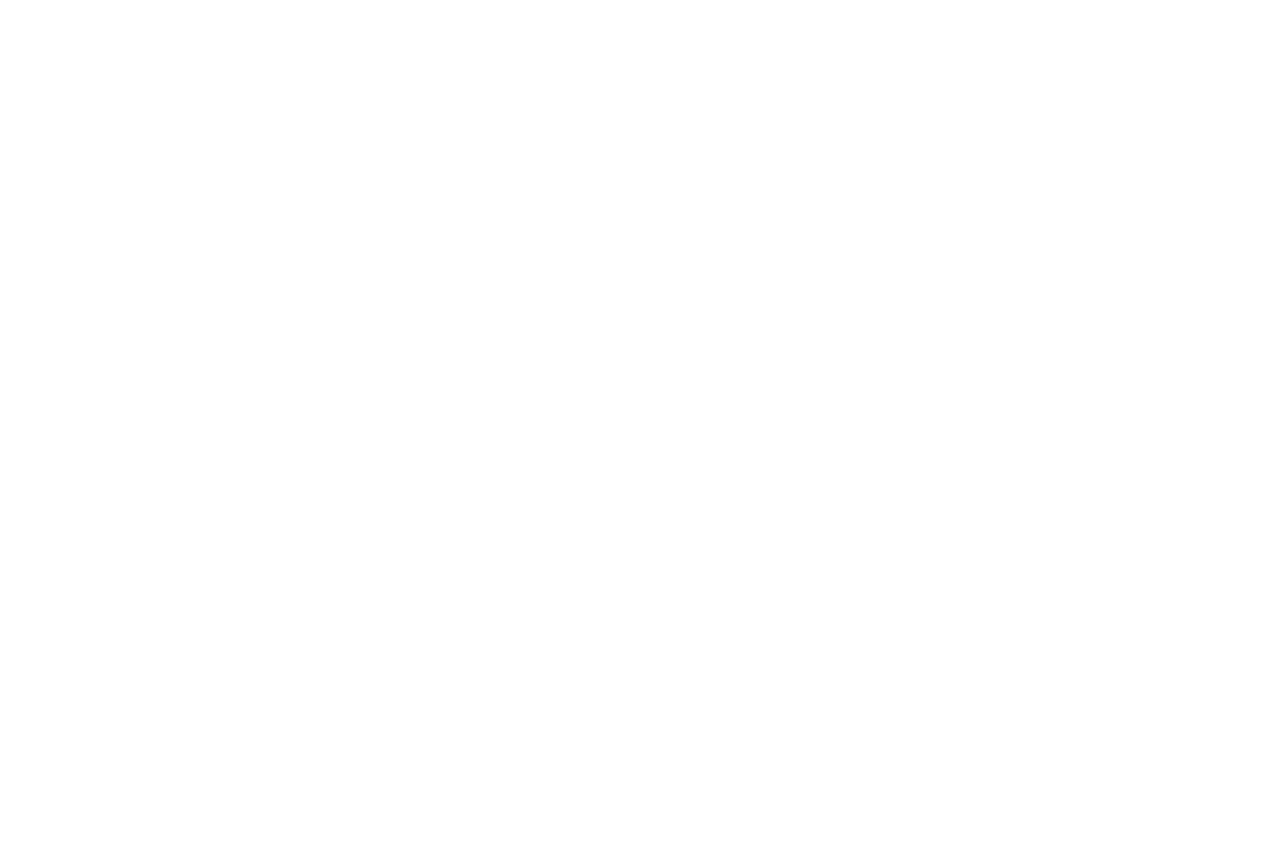
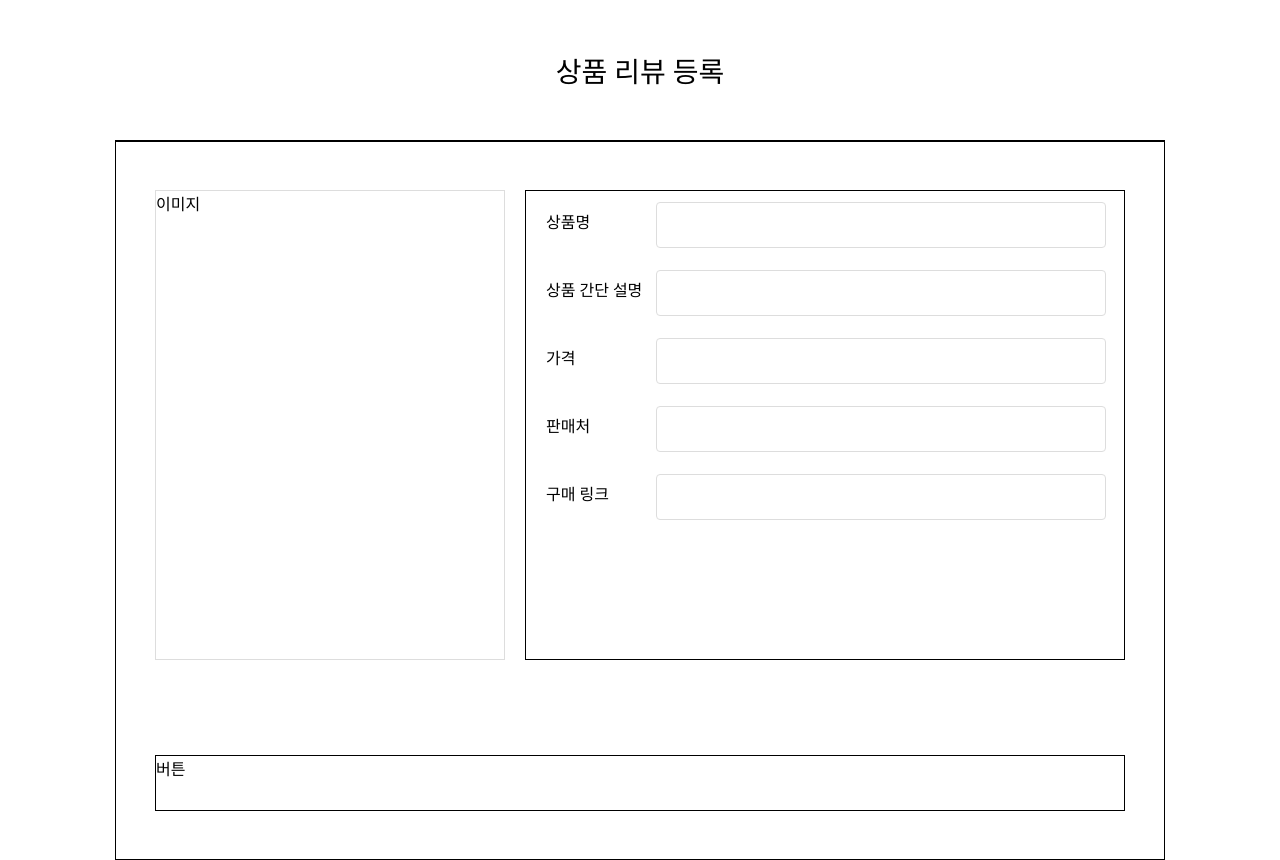
Before and after one commit to Review-Kurly/Review-Kurly-FE, a React (Create React App) app: page /addreview in a window 1280 px wide. Before the commit this address had no page. Before the commit the page ends 800 px from the top, so only its background shows below. Built offline with nearby package versions, Linux system fonts and the light colour scheme; a web font is replaced by a local one.

Commit message:
feat: input 디폴트 생성, addreview 뷰작업 진행 중2

```diff
--- /dev/null
+++ b/src/common/Input.jsx
@@ -0,0 +1,34 @@
+import React from 'react';
+import styled from 'styled-components';
+
+export default function Input(props) {
+  return <InputWrapper {...props} />;
+}
+
+Input.defaultProps = {
+  width: '100%',
+  height: '46px',
+  padding: '0px 11px 1px 15px',
+  borderR: '4px',
+  border: '1px solid rgb(221, 221, 221)',
+  fontWeight: '400',
+  fontSize: '16px',
+  lineHeight: '1.5',
+  color: 'rgb(51, 51, 51)',
+  outline: 'none',
+  boxSizing: 'border-box',
+};
+
+const InputWrapper = styled.input`
+  width: ${(props) => props.width};
+  height: ${(props) => props.height};
+  padding: ${(props) => props.padding};
+  border-radius: ${(props) => props.borderR};
+  border: ${(props) => props.border};
+  font-weight: ${(props) => props.fontWeight};
+  font-size: ${(props) => props.fontSize};
+  line-height: ${(props) => props.lineHeight};
+  color: ${(props) => props.color};
+  outline: ${(props) => props.outline};
+  box-sizing: ${(props) => props.boxSizing};
+`;
--- /dev/null
+++ b/src/feature/detail/AddReview.jsx
@@ -0,0 +1,105 @@
+import React from 'react';
+import styled from 'styled-components';
+import Input from '../../common/Input';
+
+function AddReview() {
+  return (
+    <>
+      <AddReviewTitle>상품 리뷰 등록</AddReviewTitle>
+      <AddReviewContainer>
+        <AddReviewImageLabel htmlFor="inputReviewImg">
+          이미지
+        </AddReviewImageLabel>
+        <input
+          id="inputReviewImg"
+          type="file"
+          accept="image/*"
+          style={{ display: 'none' }}
+          onChange={() => {}}
+        ></input>
+
+        <AddReviewInputContainer>
+          <AddReviewInputLayout>
+            <AddReviewMiniBox>상품명</AddReviewMiniBox>
+            <Input />
+          </AddReviewInputLayout>
+          <AddReviewInputLayout>
+            <AddReviewMiniBox>상품 간단 설명</AddReviewMiniBox>
+            <Input />
+          </AddReviewInputLayout>
+          <AddReviewInputLayout>
+            <AddReviewMiniBox>가격</AddReviewMiniBox>
+            <Input />
+          </AddReviewInputLayout>
+          <AddReviewInputLayout>
+            <AddReviewMiniBox>판매처</AddReviewMiniBox>
+            <Input />
+          </AddReviewInputLayout>
+          <AddReviewInputLayout>
+            <AddReviewMiniBox>구매 링크</AddReviewMiniBox>
+            <Input />
+          </AddReviewInputLayout>
+        </AddReviewInputContainer>
+        <AddReviewButtonContainer>버튼</AddReviewButtonContainer>
+      </AddReviewContainer>
+    </>
+  );
+}
+
+export default AddReview;
+
+const AddReviewContainer = styled.div`
+  max-width: 1050px;
+  border: 1px solid black;
+  border-top: 2px solid black;
+  height: 720px;
+  margin: auto;
+  flex-wrap: wrap;
+
+  ${(props) => props.theme.FlexRow}
+`;
+
+const AddReviewTitle = styled.div`
+  max-width: 1050px;
+  margin: 50px auto 50px auto;
+  font-size: 28px;
+  ${(props) => props.theme.FlexCol};
+`;
+
+const AddReviewImageLabel = styled.label`
+  width: 350px;
+  height: 470px;
+  border: 1px solid black;
+  margin-right: 20px;
+  border: 1px solid rgb(221, 221, 221);
+`;
+
+const AddReviewInputContainer = styled.div`
+  width: 600px;
+  height: 470px;
+
+  border: 1px solid black;
+`;
+
+const AddReviewInputLayout = styled.div`
+  width: 600px;
+  height: 68px;
+  padding: 10px 20px;
+  /* border: 1px solid black; */
+  ${(props) => props.theme.FlexRow}
+`;
+
+const AddReviewMiniBox = styled.div`
+  width: 139px;
+  height: 48px;
+  padding: 12px 0px 0px;
+  font-weight: 500;
+  line-height: 20px;
+  /* border: 1px solid black; */
+`;
+
+const AddReviewButtonContainer = styled.div`
+  width: 970px;
+  height: 56px;
+  border: 1px solid black;
+`;
--- a/src/shared/Router.js
+++ b/src/shared/Router.js
@@ -1,12 +1,14 @@
 import React from 'react';
 import { BrowserRouter, Route, Routes } from 'react-router-dom';
 import HomePg from '../pages/HomePg';
+import AddReviewPg from '../pages/AddReviewPg';
 
 const Router = () => {
   return (
     <BrowserRouter>
       <Routes>
         <Route path="/" element={<HomePg />} />
+        <Route path="/addreview" element={<AddReviewPg />} />
       </Routes>
     </BrowserRouter>
   );
```
Also changed, not shown: 1 other file (tests, documents, lock files or other folders).
